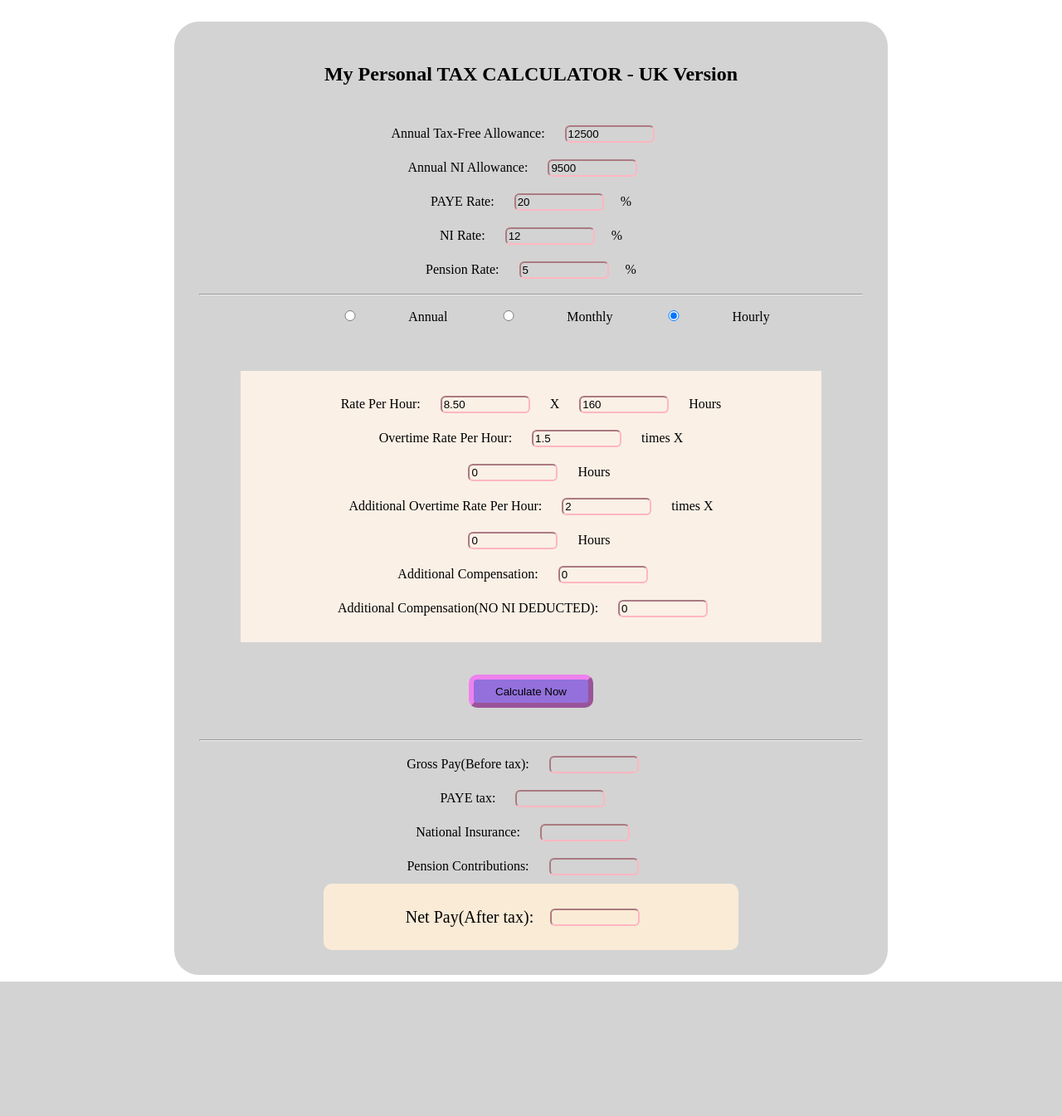
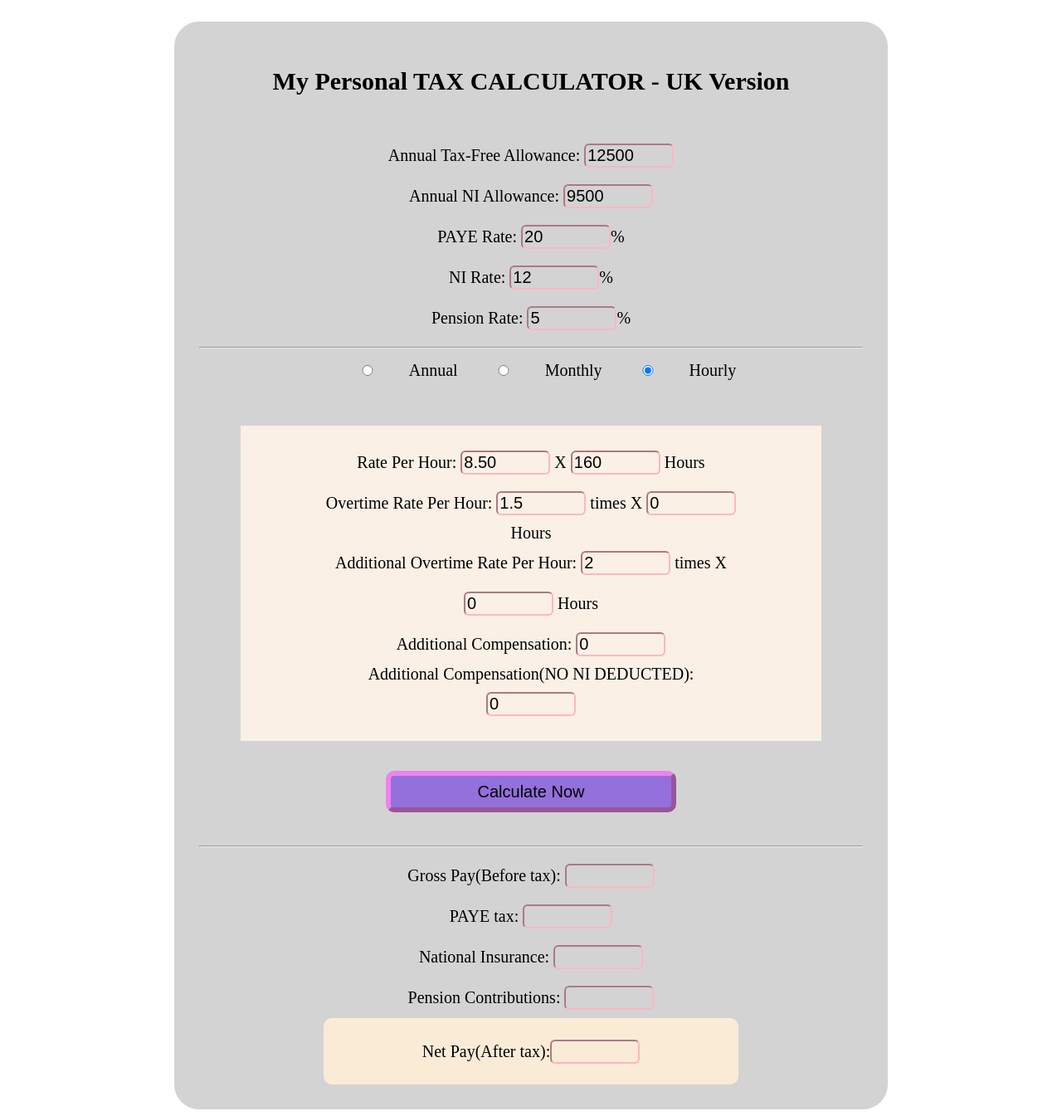
Before and after one commit to maclyn02/uk-tax-calc, a Django app: page / in a window 1280 px wide. Shown: the whole page at 83% size. Before the commit the page ends 1183 px from the top, so only its background shows below. Run offline with Django 3.2, Linux system fonts and the light colour scheme.

Commit message:
updated structure and formulae

```diff
--- a/personalTaxCalcApp/static/css/styles.css
+++ b/personalTaxCalcApp/static/css/styles.css
@@ -5,6 +5,8 @@
   border-radius: 30px;
   padding: 30px;
   text-align: center;
+  font-size: 20px;
+  height: 100%;
 }
 
 input{
@@ -12,18 +14,20 @@ input{
   background-color: inherit;
   border-radius: 6px;
   border-color: LightPink;
-  margin: 10px 20px 10px 20px;
+  margin: 10px 0px 10px 0px;
+  font-size: 20px;
 }
 
 button{
-  height: 40px;
-  width: 150px;
+  height: 50px;
+  width: 350px;
   background-color: MediumPurple;
   border-color: Violet;
   border-width: 6px;
   border-radius: 10px;
   margin-top: -50px;
   margin-bottom: 30px;
+  font-size: 20px;
 }
 
 #results-container{
```
